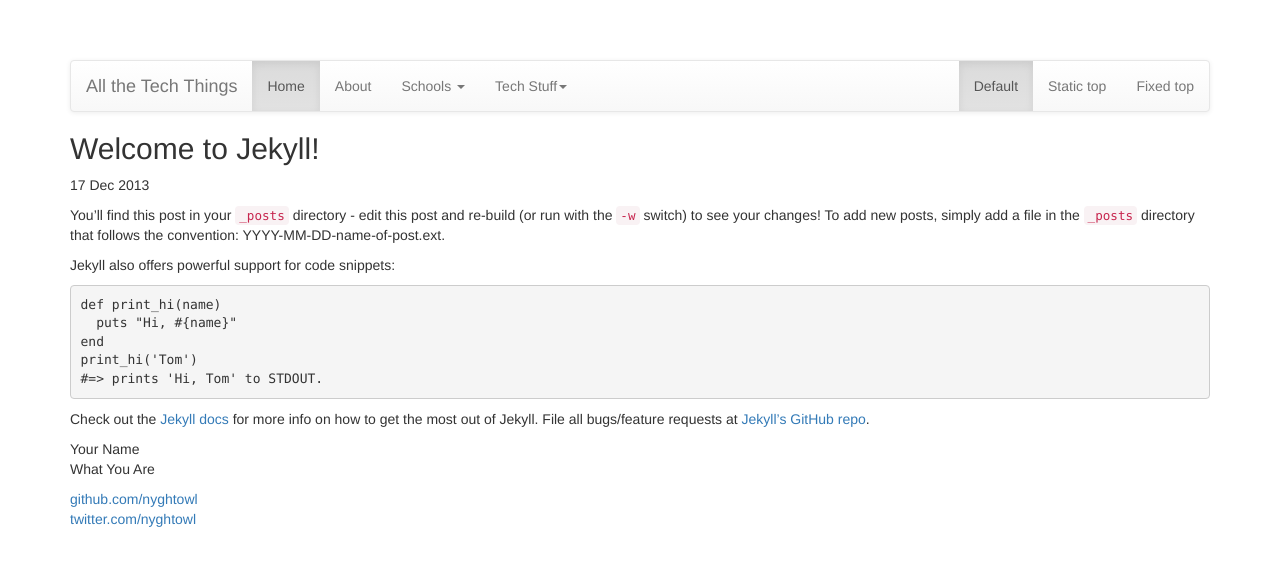
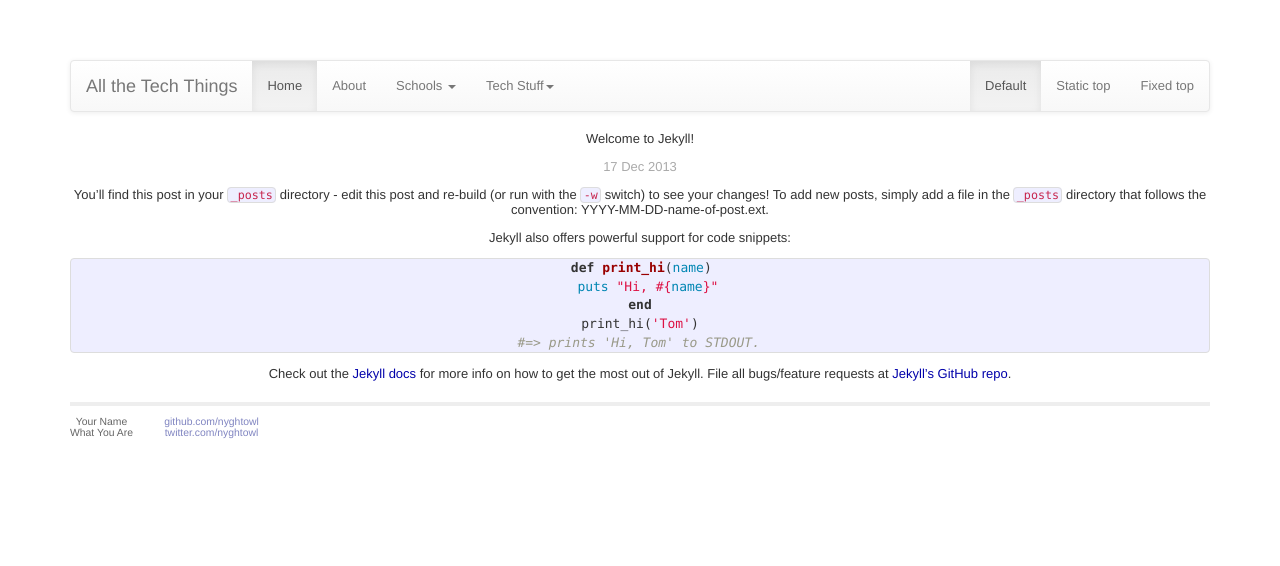
Before and after one commit to nyghtowl/nyghtowl.io, a Jekyll site: the page built from _posts/2013-12-17-welcome-to-jekyll.markdown, in a window 1280 px wide. Shown: the top 566 px of the page. Built offline with Jekyll 4.4.1, drawn with Linux system fonts in a browser that asks for light colours; nearby versions of some CDN libraries; library files that are not in the unit come from our copies; Markdown is read by kramdown in place of the engine named in the settings.

Commit message:
Fixing css and js references by adding base url.

```diff
--- a/_config.yml
+++ b/_config.yml
@@ -2,6 +2,7 @@
 description: Blog about all the tech things that inspire me.
 
 url: "nyghtowl.io"
+baseurl: /nyghtowl.io
 
 paginate: 10
 
--- a/_includes/header.html
+++ b/_includes/header.html
@@ -8,14 +8,14 @@
 
         <meta name="description" content="{{ site.description }}">        <!-- syntax highlighting CSS -->
 
-        <link rel="stylesheet" href="/syntax.css">
+        <link rel="stylesheet" href="/css/syntax.css">
 
-        <script src="/jquery-2.0.3.js"></script>
-        <link rel="stylesheet" href="/bootstrap.css">
-         <link rel="stylesheet" href="/bootstrap-theme.css">
+        <script src="/js/jquery-2.0.3.js"></script>
+        <link rel="stylesheet" href="/css/bootstrap.css">
+         <link rel="stylesheet" href="/css/bootstrap-theme.css">
 
         <!-- Custom CSS -->
-        <link rel="stylesheet" href="/main.css">
+        <link rel="stylesheet" href="/css/main.css">
 
 
         <style>
@@ -24,7 +24,7 @@
           }
         </style>
 
-        <script src="/bootstrap.js"></script>
+        <script src="/js/bootstrap.js"></script>
         <!--[if lt IE 9]>
           <script src="http://html5shim.googlecode.com/svn/trunk/html5.js"></sc\
     ript>
```
